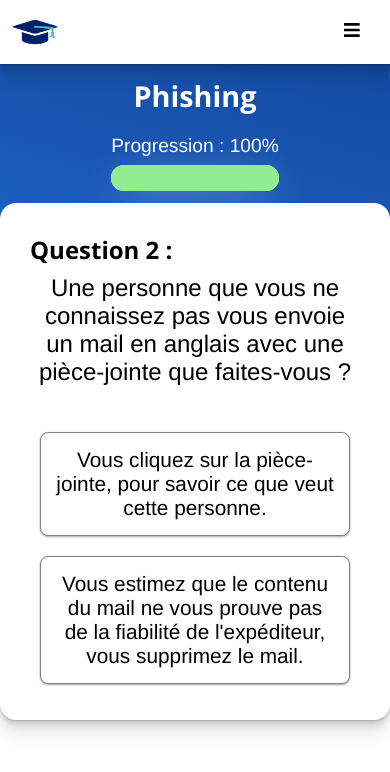
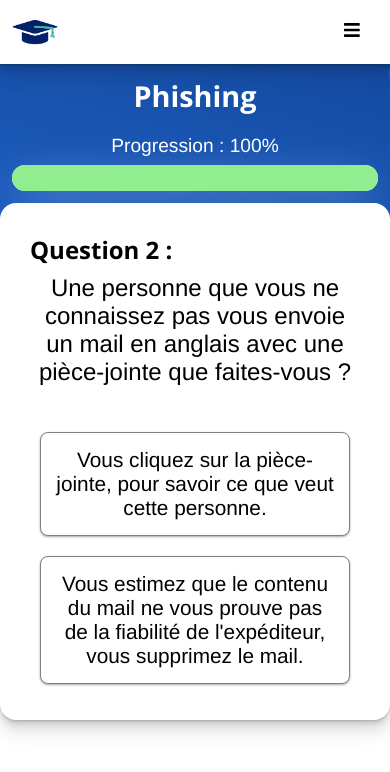
Before and after one commit to coulibib/cybersecurity, a Vue app: page /survey/1/1 in a window 390 px wide. Shown: the top 772 px of the page. Built offline with nearby package versions, Linux system fonts and the light colour scheme.

Commit message:
Fix responsive for progress bar, improve content animation

```diff
--- a/src/views/Survey.vue
+++ b/src/views/Survey.vue
@@ -362,16 +362,20 @@ section:nth-of-type(4) a:hover {
 
 .appear {
   display: block;
-  animation-duration: .4s;
+  animation-duration: .6s;
   animation-name: show;
 }
 
 @keyframes show {
-  from {
+  0% {
     transform: translateY(-46px);
     opacity: 0;
   }
-  to {
+  40% {
+    transform: translateY(-46px);
+    opacity: 0;
+  }
+  100% {
     transform: translateY(0);
     opacity: 1;
   }
@@ -394,7 +398,7 @@ section:nth-of-type(4) a:hover {
     display: none;
   }
 
-  section:nth-of-type(1) progress {
+  #progress {
     width: calc(100vw - 12px * 2) !important;
   }
 }
```
